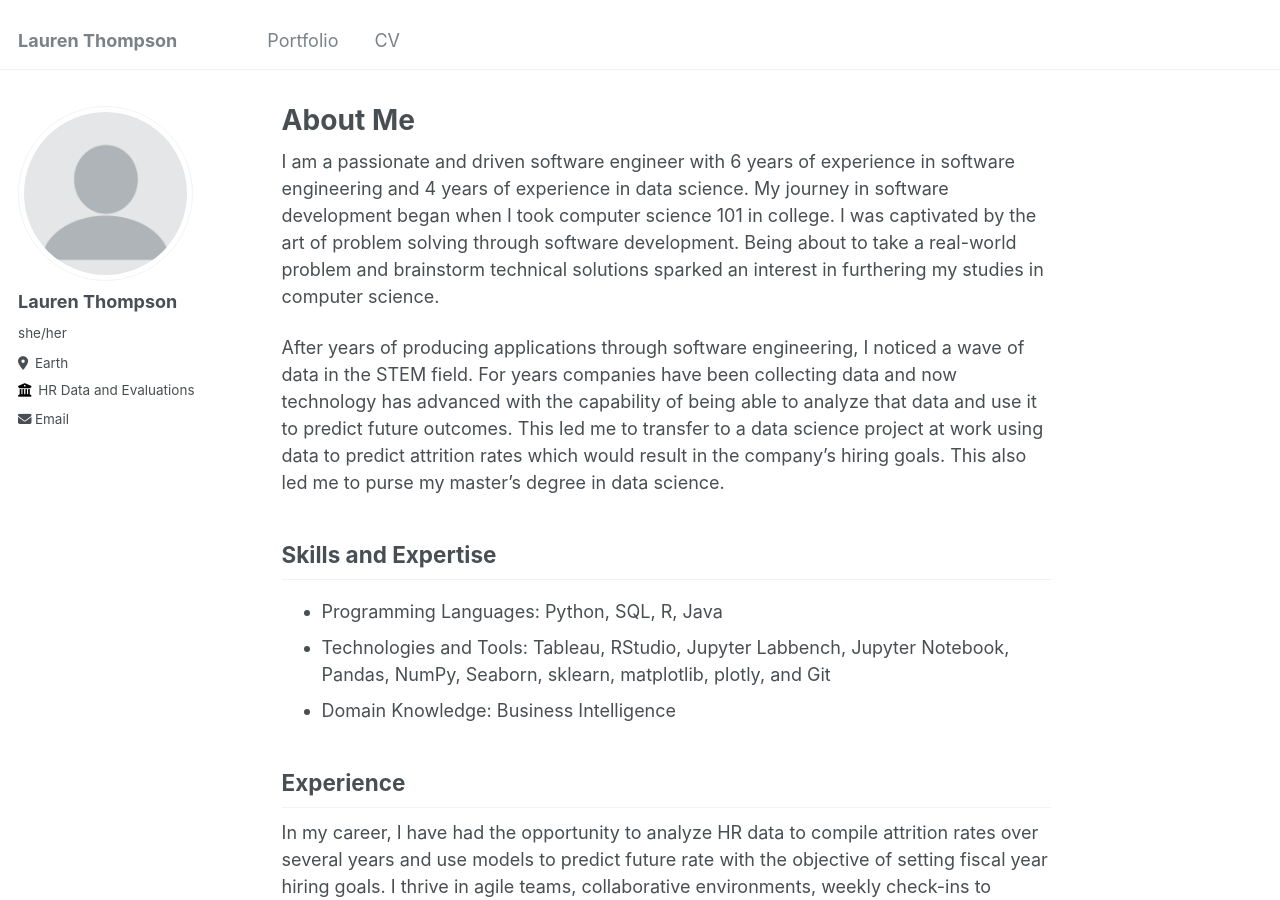
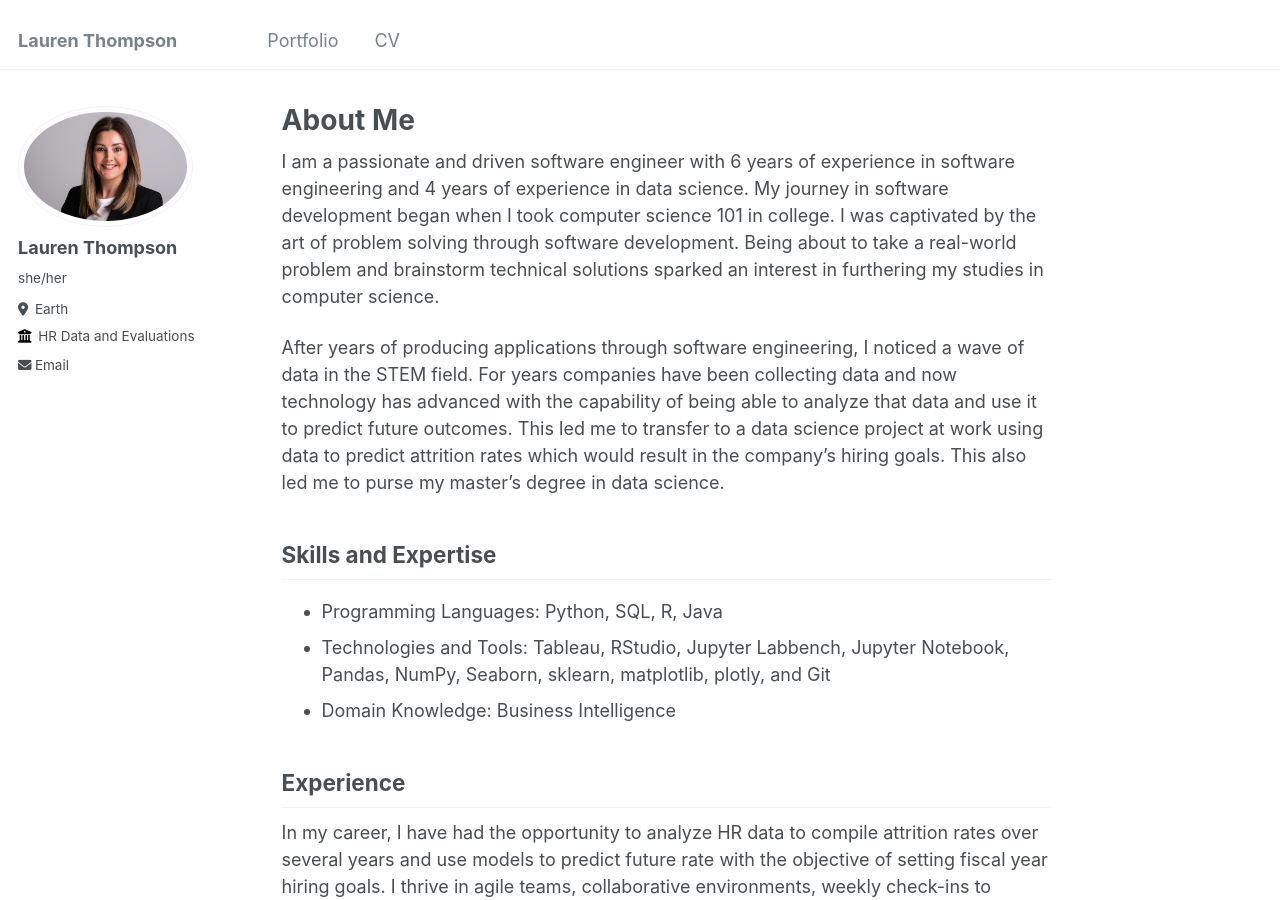
Before and after one commit to laurenthompson4477/Portfolio.github.io, a Jekyll site: the page built from _pages/about.md, in a window 1280 px wide and 900 px high. Built offline with Jekyll 4.4.1, drawn with Linux system fonts in a browser that asks for light colours.

Commit message:
Update _config.yml

```diff
--- a/_config.yml
+++ b/_config.yml
@@ -21,7 +21,7 @@ repository               : "laurenthompson4477.github.io/Portfolio.github.io"
 #               Additional customization can be done by editing /_includes/author-profile.html
 author:
   # Biographic information
-  avatar           : "profile.png"
+  avatar           : "Business-Headshot-Women-011.jpg"
   name             : "Lauren Thompson"
   pronouns         : "she/her"
   bio              : #"Short biography for the left-hand sidebar"
```
